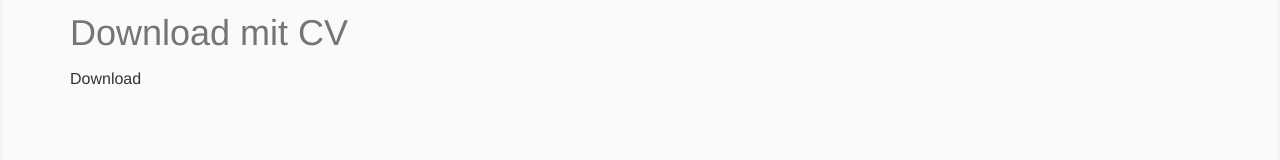
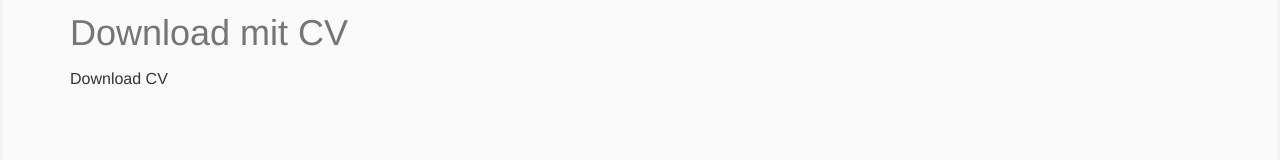
Before and after one commit to VickySonne/Vicky-Thomsen-Portfolio, a React (Create React App) app in the folder react-folder/: page / in a window 1280 px wide. Shown: the part 2770-2930 px from the top of the page. Built offline with nearby package versions, Linux system fonts and the light colour scheme.

Commit message:
download cv function added

```diff
--- a/react-folder/src/Resume.js
+++ b/react-folder/src/Resume.js
@@ -1,11 +1,19 @@
 import SectionHeading from "./SectionHeading";
+import FileSaver from 'file-saver';
 
 const Resume = () => {
+    const downloadCv = () => {
+        FileSaver.saveAs(
+            process.env.PUBLIC_URL + "/resource/testcv.pdf",
+            "VickySonneThomsenCV.pdf"
+        )
+    }
+
     return (
         <section className="section-dark">
             <div className="resume whitespace">
                 <SectionHeading title={"resume."} text={"Download mit CV"} />
-                <button>Download</button>
+                <button className="download-cv" onClick={downloadCv}>Download CV</button>
             </div>
         </section>
     );
```
Also changed, not shown: 1 other file (tests, documents, lock files or other folders).
